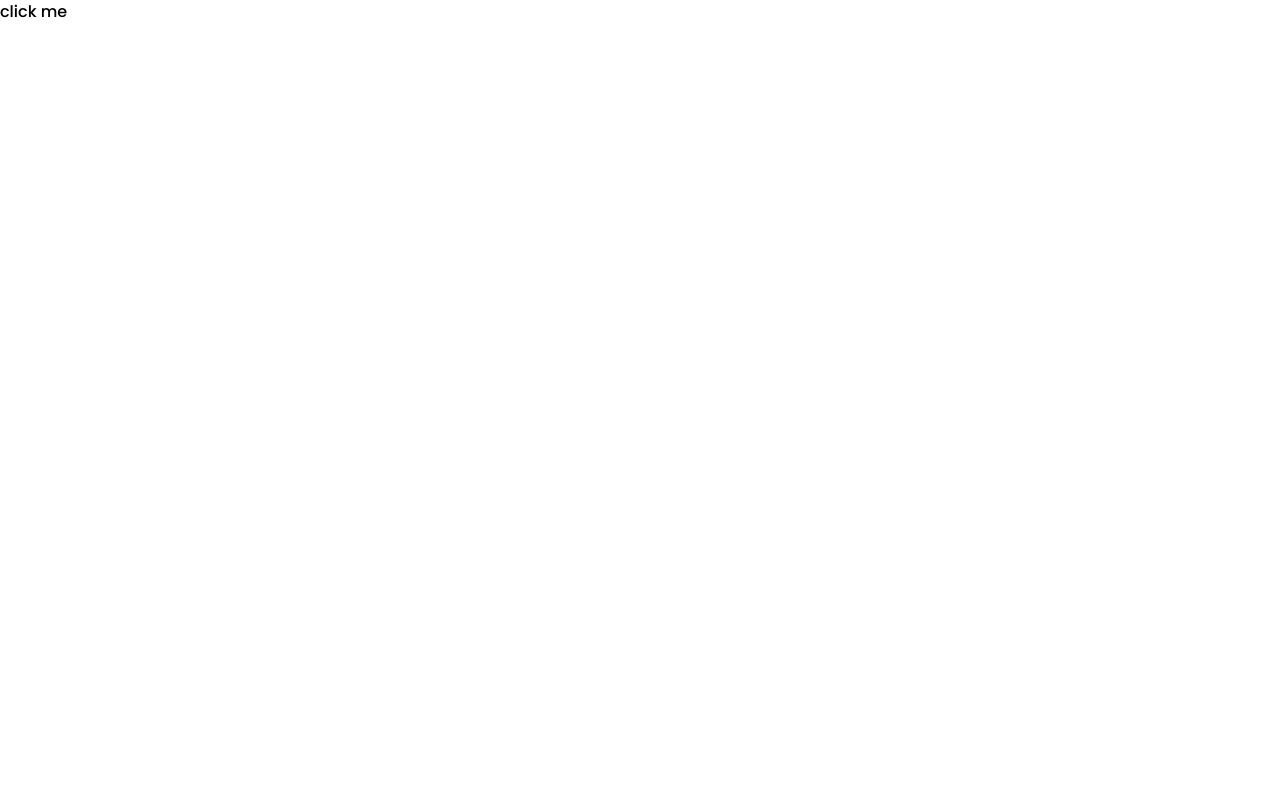
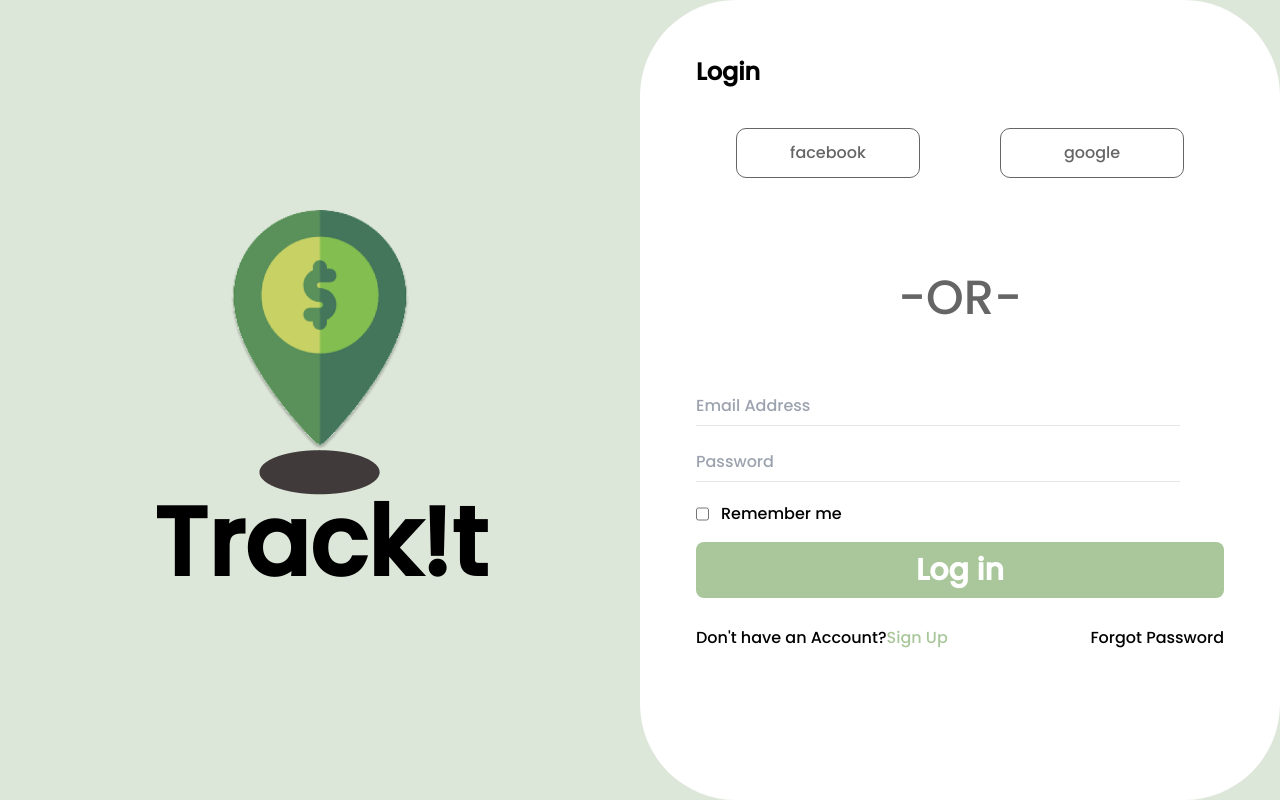
Before and after one commit to devCohort/budget-tracker, a React (Create React App) app: page /login in a window 1280 px wide. Built offline with nearby package versions, Linux system fonts and the light colour scheme; a web font is replaced by a local one.

Commit message:
login page completer

```diff
--- a/src/Components/pages/LandingPage/LandingPage.js
+++ b/src/Components/pages/LandingPage/LandingPage.js
@@ -1,6 +1,8 @@
 import React from 'react'
 import classes from './LandingPage.module.css'
 import Logo from '../../UI/Logo/Logo'
+import { Link } from 'react-router-dom'
+
 
 
 
@@ -12,7 +14,7 @@ function LandingPage() {
         </div>
 
         <div className={classes.buttons}>
-            <button className={classes.btn1}>Sign in</button>
+           <Link to="/login">  <button className={classes.btn1}>Sign in</button></Link>
             <button className={classes.btn2}>Sign up</button>
         </div>
 
--- a/src/Components/pages/LoginPage/Login.js
+++ b/src/Components/pages/LoginPage/Login.js
@@ -1,11 +1,37 @@
 import React from 'react';
+import { Link } from 'react-router-dom';
+import Logo from '../../UI/Logo/Logo';
+import classes from './LoginPage.module.css'
 
 function Login() {
-  return (<div className="login">
-
-
-      <button>click me</button>
-     <h1 className="5xl"></h1>
+  return (
+  <div className={classes.login}>
+      <div className={classes.loginLogo}><Logo/></div>
+      <div className={classes.rightBox}>
+        <h1>Login</h1>
+        <div className={classes.buttonGroup}>
+          <button className={classes.button}>facebook</button>
+          <button className={classes.button}>google</button>
+        </div>
+        <div className={classes.or}>-OR-</div>
+        <form>
+          <input  className={classes.input}type="email" name="email" id="" placeholder='Email Address' />
+          <input className={classes.input} type="password" name="password" id="" placeholder="Password"/>
+          <div className={classes.remember}>
+            <div className={classes.checkBox}>
+            <input className={classes.check}type="checkbox" name="" id="" />
+            <label>Remember me</label>
+            </div>
+          </div>
+          <button className={classes.submit} type="submit">Log in</button>
+          <div className={classes.remember}>
+            <div>
+              Don't have an Account?<Link to="/signUp" className={classes.signLink}>Sign Up</Link>
+            </div>
+            <div>Forgot Password</div>
+          </div>
+        </form>
+      </div>
   </div>)
 }
 
--- /dev/null
+++ b/src/Components/pages/LoginPage/LoginPage.module.css
@@ -0,0 +1,64 @@
+@tailwind base;
+@tailwind components;
+@tailwind utilities;
+
+.login {
+  @apply flex flex-row h-screen bg-[#DDE7D9];
+}
+
+.loginLogo {
+  @apply w-2/4  grid place-content-center;
+}
+
+.rightBox {
+  @apply w-2/4 p-14 bg-white;
+}
+
+.rightBox h1 {
+  @apply font-bold text-2xl;
+}
+
+.or {
+  @apply font-light py-14 text-5xl opacity-60 place-items-center grid;
+}
+.buttonGroup {
+  @apply flex my-10;
+}
+
+.button {
+  @apply mx-10 opacity-60;
+}
+
+.input {
+  @apply w-11/12 my-2 h-10 border-b outline-none;
+}
+
+.submit {
+  @apply w-full h-14 my-4 bg-[#A9C79B] rounded-lg text-3xl text-white py-2 font-bold;
+}
+
+.checkBox {
+  @apply flex justify-around;
+}
+
+.remember {
+  @apply flex justify-between mt-3;
+}
+.check {
+  @apply mr-3 flex justify-center;
+}
+
+.signLink {
+  @apply text-[#A9C79B] font-thin;
+}
+/*custom css */
+.rightBox {
+  border-radius: 6rem;
+}
+
+.button {
+  width: 250px;
+  height: 50px;
+  border-radius: 10px;
+  border: 1px black solid;
+}
--- /dev/null
+++ b/src/Components/pages/SignUpPage/SIgnUp.js
@@ -0,0 +1,9 @@
+import React from 'react'
+
+function SIgnUp() {
+  return (
+    <div>SIgnUp</div>
+  )
+}
+
+export default SIgnUp
```
Also changed, not shown: src/Components/pages/SignUpPage/SignUpPage.module.css (added).
